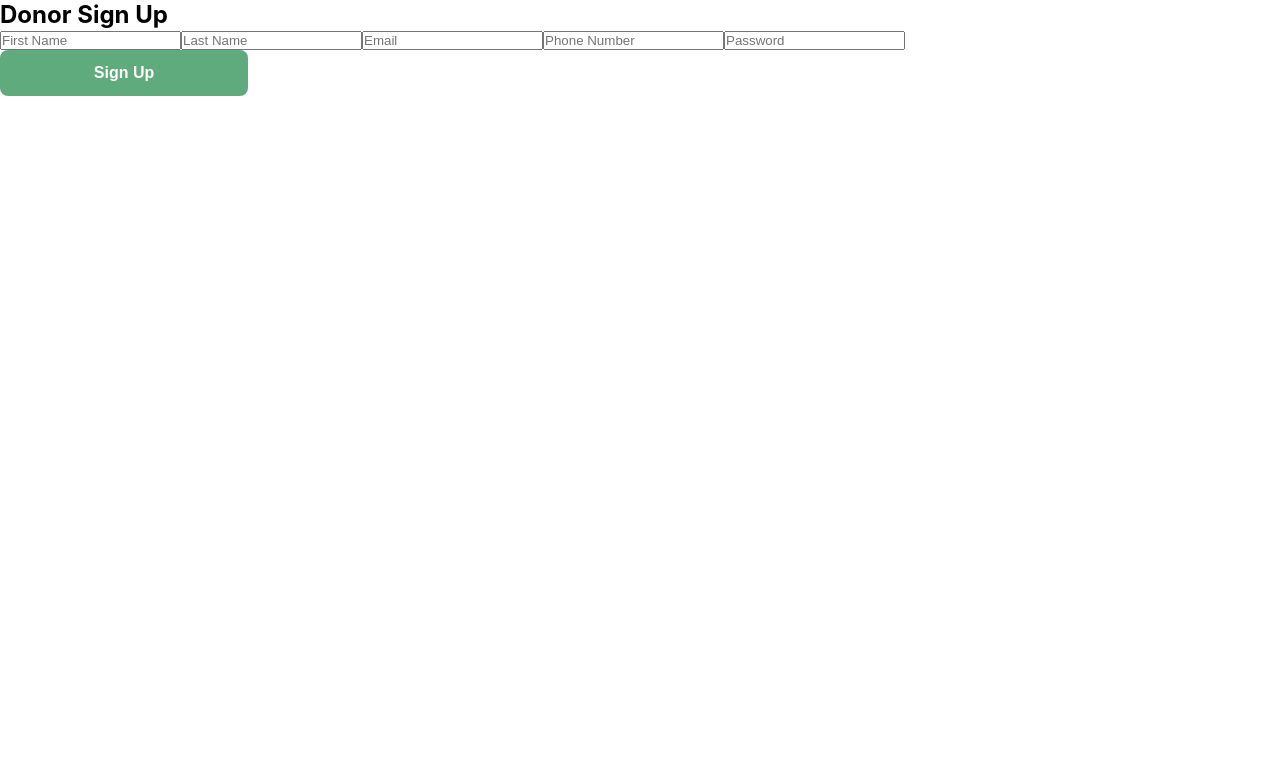
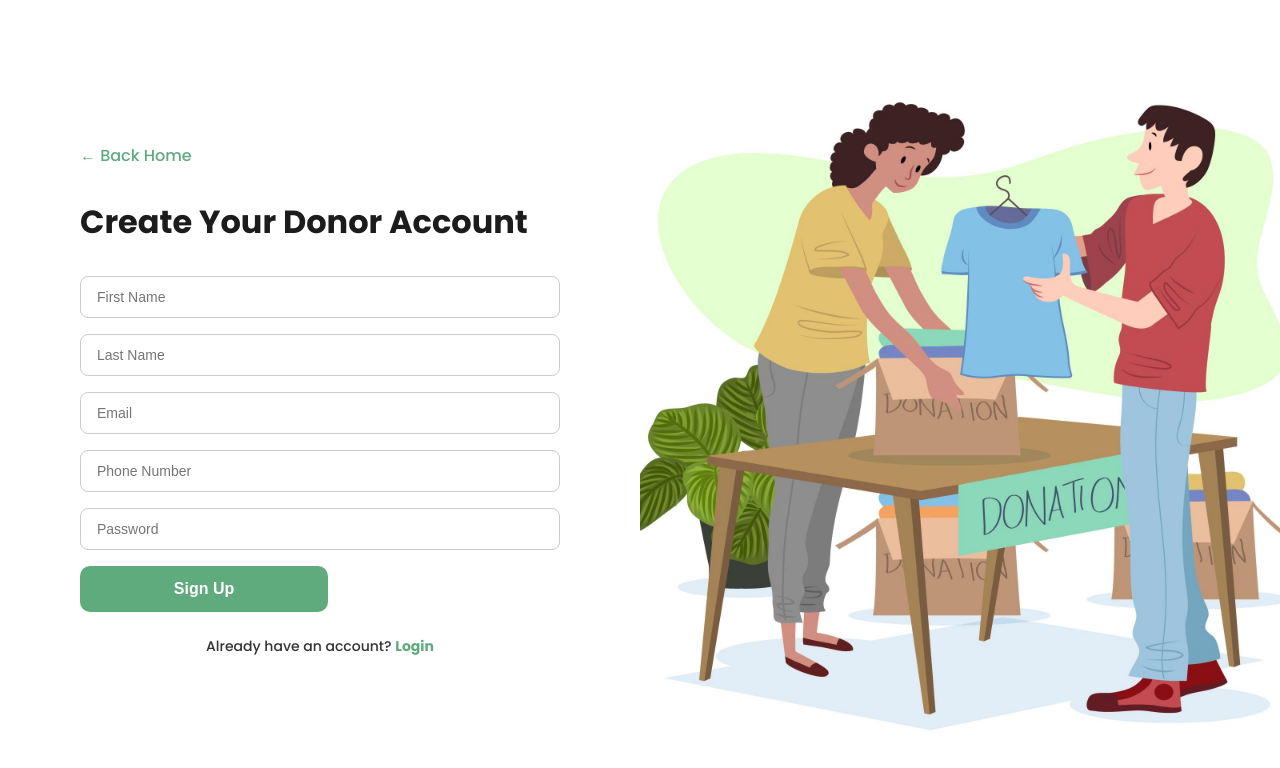
Before and after one commit to HusseinAtoui/donationplatform-frontend, a React (Create React App) app: page /signup/donor in a window 1280 px wide. Shown: the top 768 px of the page. Built offline with nearby package versions, Linux system fonts and the light colour scheme.

Commit message:
sign up
donor sign up done

```diff
--- a/src/pages/SignUp/DonorSignUp.css
+++ b/src/pages/SignUp/DonorSignUp.css
@@ -0,0 +1,123 @@
+@import url('https://fonts.googleapis.com/css2?family=Inter:wght@400;600&family=Poppins:wght@500;700&display=swap');
+
+.signup-container {
+    display: flex;
+    height: 100vh;
+    font-family: 'Poppins', sans-serif;
+    overflow: hidden;
+}
+
+/* Left Section */
+.signup-left {
+    flex: 1;
+    max-width: 50%;
+    padding: 60px 80px;
+    display: flex;
+    flex-direction: column;
+    justify-content: center;
+    background-color: #ffffff;
+    box-sizing: border-box;
+}
+
+/* Return text */
+.return-text {
+    color: #5FAB7D;
+    font-size: 16px;
+    font-weight: 500;
+    cursor: pointer;
+    margin-bottom: 30px;
+    font-family: 'Poppins', sans-serif;
+}
+
+/* Heading */
+.signup-title {
+    font-size: 32px;
+    font-weight: 700;
+    color: #1C1C1C;
+    margin-bottom: 30px;
+    font-family: 'Poppins', sans-serif;
+}
+
+/* Form styling */
+.signup-form {
+    display: flex;
+    flex-direction: column;
+    gap: 16px;
+    font-family: 'Inter', sans-serif;
+}
+
+.signup-form input {
+    padding: 12px 16px;
+    border: 1.5px solid #ccc;
+    border-radius: 8px;
+    font-size: 14px;
+    outline: none;
+    transition: border-color 0.2s ease;
+}
+
+.signup-form input:focus {
+    border-color: #5FAB7D;
+}
+
+/* Submit button */
+.signup-form button {
+    padding: 14px;
+    background-color: #5FAB7D;
+    color: white;
+    font-weight: 600;
+    border: none;
+    border-radius: 10px;
+    font-size: 16px;
+    cursor: pointer;
+    transition: background-color 0.2s ease;
+}
+
+.signup-form button:hover {
+    background-color: #4a9468;
+}
+
+/* Login prompt */
+.login-prompt {
+    font-size: 14px;
+    color: #333;
+    margin-top: 24px;
+    font-family: 'Poppins', sans-serif;
+    text-align: center;
+}
+
+.login-link {
+    color: #5FAB7D;
+    font-weight: 600;
+    cursor: pointer;
+    text-decoration: none;
+}
+
+.login-link:hover,
+.login-link:focus {
+    color: #4a9468;
+}
+
+/* Right Section */
+.login-image {
+    flex: 1;
+    max-width: 50%;
+    background-image: url('../../assets/login-illustration.jpg');
+    background-size: cover;
+    background-position: center;
+    background-repeat: no-repeat;
+}
+
+/* Responsive */
+@media (max-width: 768px) {
+    .signup-container {
+        flex-direction: column;
+    }
+
+    .signup-left,
+    .login-image {
+        max-width: 100%;
+        flex: none;
+        height: 50vh;
+        padding: 40px 30px;
+    }
+}
--- a/src/pages/SignUp/DonorSignUp.jsx
+++ b/src/pages/SignUp/DonorSignUp.jsx
@@ -1,7 +1,9 @@
 import React, { useState } from 'react';
+import { useNavigate } from 'react-router-dom';
 import './DonorSignUp.css';
 
 export default function DonorSignUp() {
+    const navigate = useNavigate();
     const [formData, setFormData] = useState({
         firstName: '',
         lastName: '',
@@ -21,7 +23,11 @@ export default function DonorSignUp() {
 
     return (
         <div className="signup-container">
-      <h2>Donor Sign Up</h2>
+            <div className="signup-left">
+                <p className="return-text" onClick={() => navigate('/')}>
+                    ← Back Home
+                </p>
+                <h1 className="signup-title">Create Your Donor Account</h1>
                 <form onSubmit={handleSubmit} className="signup-form">
                     <input name="firstName" placeholder="First Name" onChange={handleChange} />
                     <input name="lastName" placeholder="Last Name" onChange={handleChange} />
@@ -30,6 +36,20 @@ export default function DonorSignUp() {
                     <input name="password" type="password" placeholder="Password" onChange={handleChange} />
                     <button type="submit">Sign Up</button>
                 </form>
+                <p className="login-prompt">
+                    Already have an account?{' '}
+                    <span
+                        className="login-link"
+                        onClick={() => navigate('/login')}
+                        role="button"
+                        tabIndex={0}
+                    >
+                        Login
+                    </span>
+                </p>
+            </div>
+
+            <div className="login-image" />
         </div>
     );
 }
--- a/src/pages/SignUp/SignUpSelect.css
+++ b/src/pages/SignUp/SignUpSelect.css
@@ -11,6 +11,7 @@
 /* Left Section */
 .signup-select-left {
     flex: 1;
+    max-width: 50%; /* ✅ Add this line */
     padding: 60px 80px;
     display: flex;
     flex-direction: column;
@@ -27,6 +28,7 @@
     font-weight: 500;
     cursor: pointer;
     margin-bottom: 30px;
+    font-family: 'Poppins', sans-serif;
 }
 
 /* Heading */
@@ -35,6 +37,7 @@
     font-weight: 700;
     color: #1C1C1C;
     margin-bottom: 30px;
+    font-family: 'Poppins', sans-serif;
 }
 
 /* Buttons */
@@ -53,6 +56,7 @@
     font-weight: 600;
     cursor: pointer;
     transition: all 0.2s ease;
+    font-family: 'Inter', sans-serif;
 }
 
 .user-type-btn.active,
@@ -84,6 +88,7 @@
 /* Right Section (image stays the same) */
 .login-image {
     flex: 1;
+    max-width: 50%; /* ✅ Add this line */
     background-image: url('../../assets/login-illustration.jpg');
     background-size: cover;
     background-position: center;
@@ -101,5 +106,6 @@
         max-width: 100%;
         flex: none;
         height: 50vh;
+        padding: 40px 30px;
     }
 }
```
Lines whose indentation alone changed are shown as unchanged.
